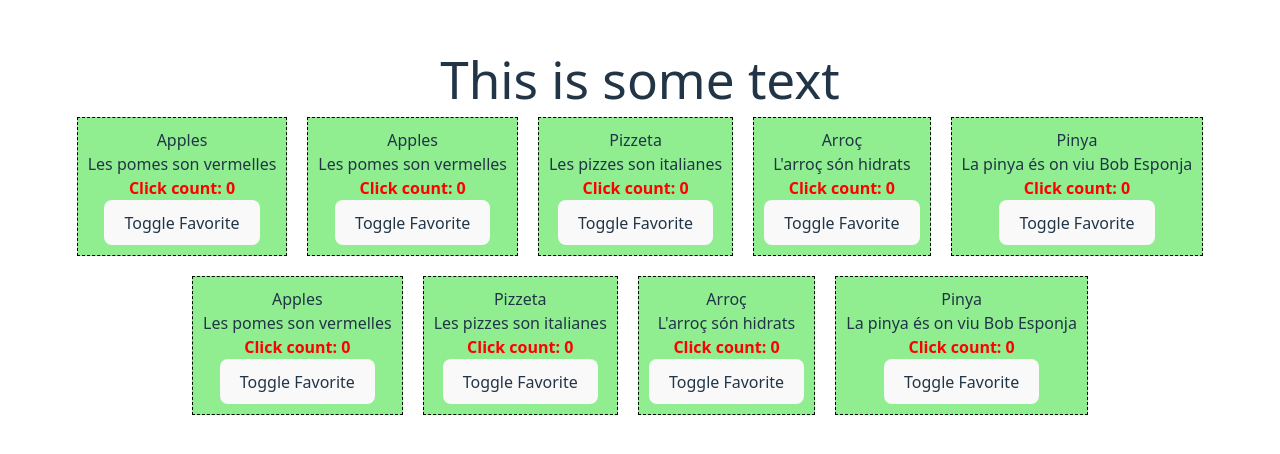
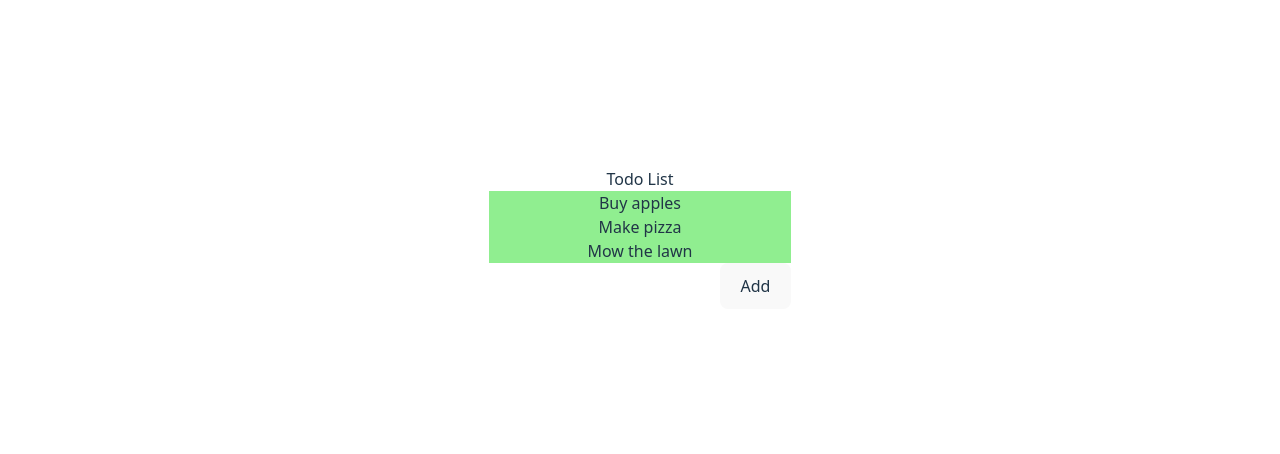
Before and after one commit to dasolerfo/aprenent-vue, a Vue app: page / in a window 1280 px wide. Shown: the part 162-616 px from the top of the page. Built offline with nearby package versions, Linux system fonts and the light colour scheme.

Commit message:
Styled attibutes

```diff
--- /dev/null
+++ b/src/App2.vue
@@ -0,0 +1,30 @@
+<template>
+    <h3>Todo List</h3>
+    <ul>
+      <todo-item
+        v-for="x in items"
+        :key="x"
+        :item-name="x"
+        style="background-color: lightgreen;"
+      />
+    </ul>
+    <input v-model="newItem">
+    <button @click="addItem">Add</button>
+  </template>
+
+  <script>
+    export default {
+      data() {
+        return {
+          newItem: '',
+          items: ['Buy apples','Make pizza','Mow the lawn']
+        };
+      },
+      methods: {
+        addItem() {
+          this.items.push(this.newItem),
+          this.newItem = '';
+        }
+      }
+    }
+  </script>
--- /dev/null
+++ b/src/components/TodoItem.vue
@@ -0,0 +1,9 @@
+<template>
+    <li v-bind="$attrs">{{ itemName }}</li>
+  </template>
+
+  <script>
+    export default {
+      props: ['itemName']
+    }
+  </script>
--- a/src/main.js
+++ b/src/main.js
@@ -1,9 +1,12 @@
 import { createApp } from 'vue'
 
 import App from './App.vue'
+import App2 from './App2.vue'
+import TodoItem from './components/TodoItem.vue'
 import FoodItem from './components/FoodItem.vue'
 import './style.css'
 
-const app = createApp(App)
+const app = createApp(App2)
 app.component('FoodItem', FoodItem)
+app.component('todo-item', TodoItem)
 app.mount('#app')
```
